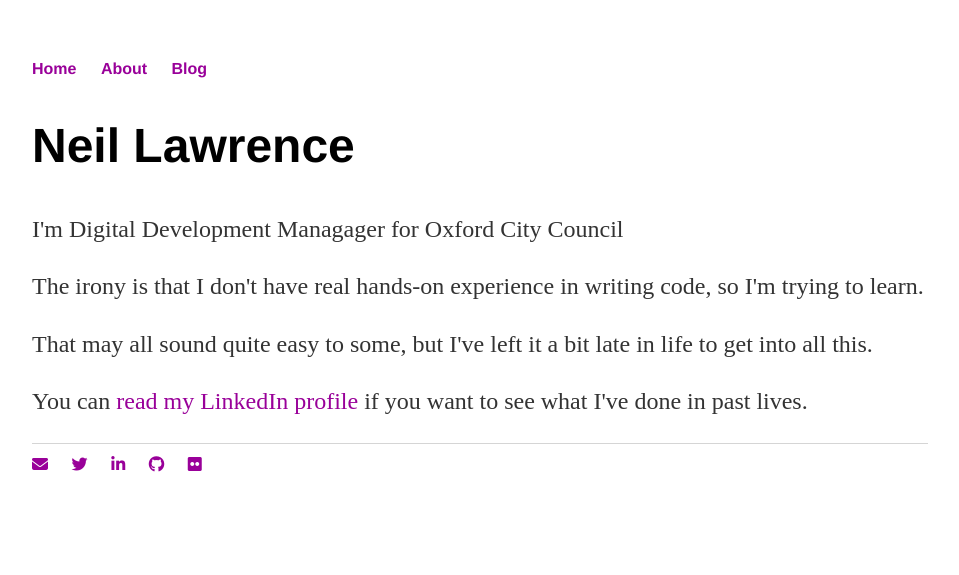
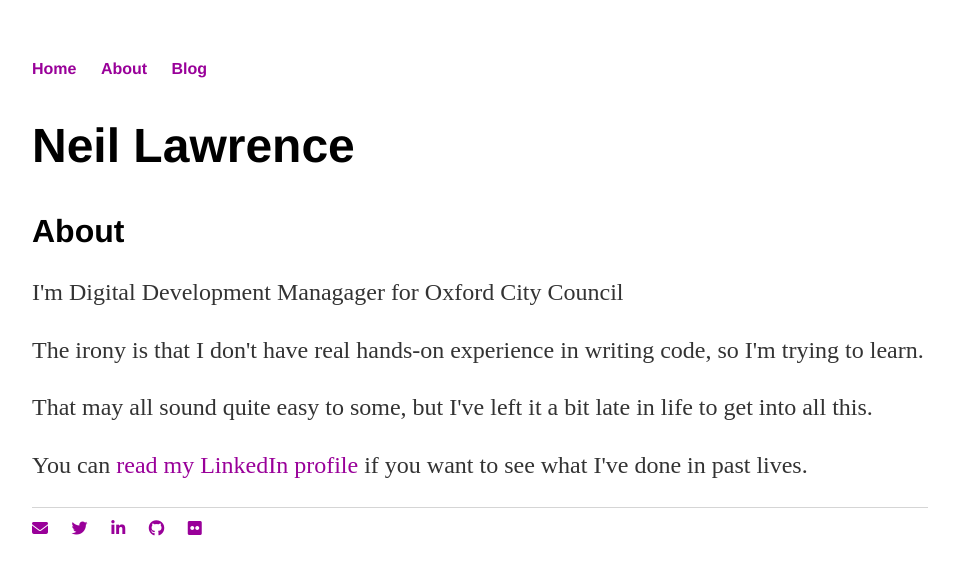
Before and after one commit to electronicdreamplant/electronicdreamplant.github.io, a Jekyll site: the page built from about/index.html, in a window 1280 px wide. Shown: the top 575 px of the page, without its empty margins (160-1119 px from the left). Built offline with Jekyll 4.4.1, drawn with Linux system fonts in a browser that asks for light colours; nearby versions of some CDN libraries.

Commit message:
Update index.html
Changed title and added h2

```diff
--- a/about/index.html
+++ b/about/index.html
@@ -1,8 +1,9 @@
 ---
 layout: default
-title: About me
+title: About
 ---
 <div class="blurb">
+	<h2>About</h2>
 	<p>I'm Digital Development Managager for Oxford City Council</p>
 	<p>The irony is that I don't have real hands-on experience in writing code, so I'm trying to learn.</p>
 	<p>That may all sound quite easy to some, but I've left it a bit late in life to get into all this.</p>
```
